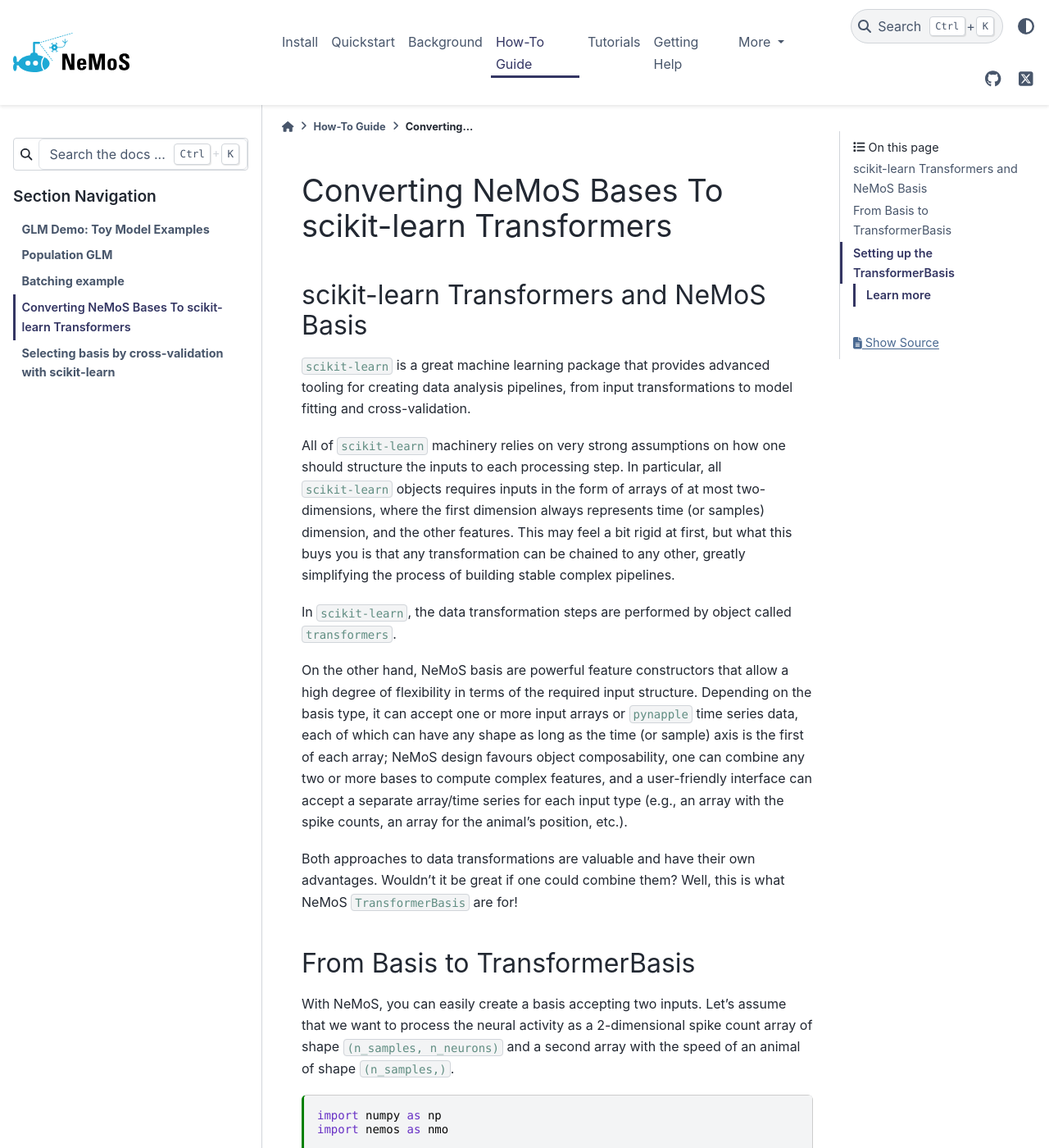
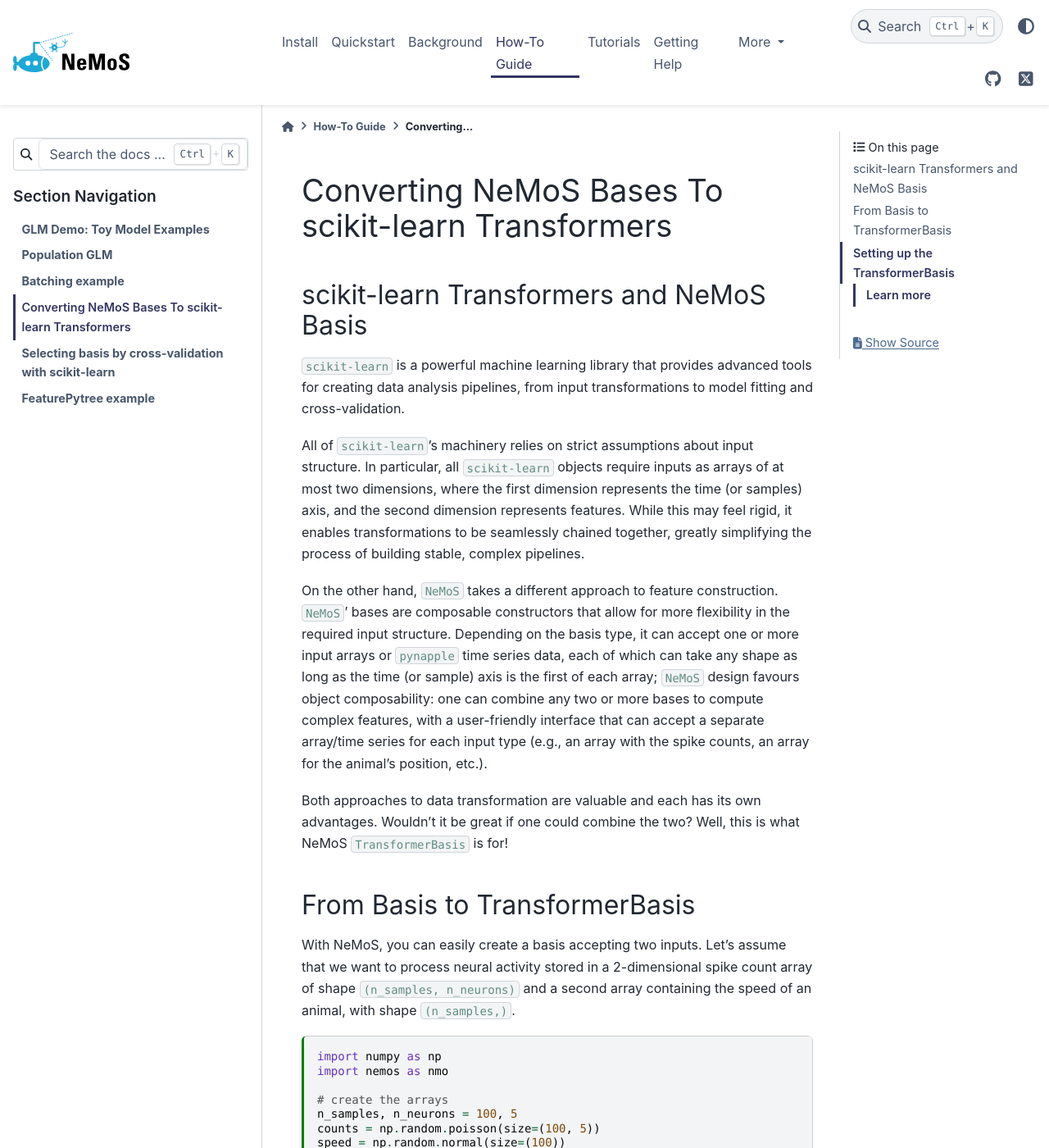
Before and after one commit to flatironinstitute/nemos, a Sphinx documentation site: the page built from docs/how_to_guide/plot_05_transformer_basis.md, in a window 1280 px wide and 1400 px high. Shown: the whole window at 82% size. Built offline with Sphinx 7.4.7 and the PyData theme 0.15.4, drawn with Linux system fonts in a browser that asks for light colours; pages that are not in the unit, such as notebooks, are missing from menus; some of the changed text lies outside the part shown.

Commit message:
edited docs and linted

````diff
--- a/docs/how_to_guide/plot_05_transformer_basis.md
+++ b/docs/how_to_guide/plot_05_transformer_basis.md
@@ -16,27 +16,25 @@
 (tansformer-vs-nemos-basis)=
 ## scikit-learn Transformers and NeMoS Basis
 
-`scikit-learn` is a great machine learning package that provides advanced tooling for creating data analysis pipelines, from input transformations to model fitting and cross-validation.
+`scikit-learn` is a powerful machine learning library that provides advanced tools for creating data analysis pipelines, from input transformations to model fitting and cross-validation.
 
-All of `scikit-learn` machinery relies on very strong assumptions on how one should structure the inputs to each processing step.
-In particular, all `scikit-learn` objects requires inputs in the form of arrays of at most two-dimensions, where the first dimension always represents time (or samples) dimension, and the other features.
-This may feel a bit rigid at first, but what this buys you is that any transformation can be chained to any other, greatly simplifying the process of building stable complex pipelines.
+All of `scikit-learn`'s machinery relies on strict assumptions about input structure. In particular, all `scikit-learn`
+objects require inputs as arrays of at most two dimensions, where the first dimension represents the time (or samples)
+axis, and the second dimension represents features.
+While this may feel rigid, it enables transformations to be seamlessly chained together, greatly simplifying the
+process of building stable, complex pipelines.
 
-In `scikit-learn`, the data transformation steps are performed by object called `transformers`.
+On the other hand, `NeMoS` takes a different approach to feature construction. `NeMoS`' bases are composable constructors that allow for more flexibility in the required input structure.
+Depending on the basis type, it can accept one or more input arrays or `pynapple` time series data, each of which can take any shape as long as the time (or sample) axis is the first of each array;
+`NeMoS` design favours object composability: one can combine any two or more bases to compute complex features, with a user-friendly interface that can accept a separate array/time series for each input type (e.g., an array with the spike counts, an array for the animal's position, etc.).
 
-
-On the other hand, NeMoS basis are powerful feature constructors that allow a high degree of flexibility in terms of the required input structure.
-Depending on the basis type, it can accept one or more input arrays or `pynapple` time series data, each of which can have any shape as long as the time (or sample) axis is the first of each array;
-NeMoS design favours object composability, one can combine any two or more bases to compute complex features, and a user-friendly interface can accept a separate array/time series for each input type (e.g., an array with the spike counts, an array for the animal's position, etc.).
-
-Both approaches to data transformations are valuable and have their own advantages.
-Wouldn't it be great if one could combine them? Well, this is what NeMoS `TransformerBasis` are for!
+Both approaches to data transformation are valuable and each has its own advantages. Wouldn't it be great if one could combine the two? Well, this is what NeMoS `TransformerBasis` is for!
 
 
 ## From Basis to TransformerBasis
 
 
-With NeMoS, you can easily create a basis accepting two inputs. Let's assume that we want to process the neural activity as a 2-dimensional spike count array of shape `(n_samples, n_neurons)` and a second array with the speed of an animal of shape `(n_samples,)`.
+With NeMoS, you can easily create a basis accepting two inputs. Let's assume that we want to process neural activity stored in a 2-dimensional spike count array of shape `(n_samples, n_neurons)` and a second array containing the speed of an animal, with shape `(n_samples,)`.
 
 ```{code-cell} ipython3
 import numpy as np
@@ -83,7 +81,7 @@
 print(bas.n_basis_funcs, trans_bas.n_basis_funcs)
 ```
 
-We can also set attributes of the underlying [`Basis`](nemos.basis._basis.Basis). Note that -- because [`TransformerBasis`](nemos.basis._transformer_basis.TransformerBasis) is created with a copy of the [`Basis`](nemos.basis._basis.Basis) object passed to it -- this does not change the original [`Basis`](nemos.basis._basis.Basis), and neither does changing the original [`Basis`](nemos.basis._basis.Basis) change [`TransformerBasis`](nemos.basis._transformer_basis.TransformerBasis) we created:
+We can also set attributes of the underlying [`Basis`](nemos.basis._basis.Basis). Note that -- because [`TransformerBasis`](nemos.basis._transformer_basis.TransformerBasis) is created with a copy of the [`Basis`](nemos.basis._basis.Basis) object passed to it -- this does not change the original [`Basis`](nemos.basis._basis.Basis), nor does changing the original [`Basis`](nemos.basis._basis.Basis) modify the [`TransformerBasis`](nemos.basis._transformer_basis.TransformerBasis) we created:
 
 
 ```{code-cell} ipython3
@@ -93,11 +91,11 @@
 print(bas.n_basis_funcs, trans_bas.n_basis_funcs)
 ```
 
-As any `sckit-learn` tansformer, the `TransformerBasis` implements `fit`, a preparation step, `transform`, the actual feature computation, and `fit_transform` which chains `fit` and `transform`. These methods comply with the `scikit-learn` input structure convention, and therefore all accepts a single 2D array.
+As with any `sckit-learn` transformer, the `TransformerBasis` implements `fit`, a preparation step, `transform`, the actual feature computation, and `fit_transform` which chains `fit` and `transform`. These methods comply with the `scikit-learn` input structure convention, and therefore they all accept a single 2D array.
 
 ## Setting up the TransformerBasis
 
-At this point we have an object equipped with the correct methods, so now all we have to do is concatenate the inputs into a unique array and call `fit_transform`, right?
+At this point we have an object equipped with the correct methods, so now, all we have to do is concatenate the inputs into a unique array and call `fit_transform`, right?
 
 ```{code-cell} ipython3
 
@@ -115,13 +113,13 @@
     print(repr(e))
 ```
 
-Unfortunately not yet. The problem is that the basis has never interacted with the two separate inputs, and therefore doesn't know which columns of `inp` should be processed by `count_basis` and which by `speed_basis`.
+...Unfortunately, not yet. The problem is that the basis has never interacted with the two separate inputs, and therefore doesn't know which columns of `inp` should be processed by `count_basis` and which by `speed_basis`.
 
-There are several ways in which you can provide this information to the basis. The first one is by calling the method `set_input_shape`.
+You can provide this information by calling the `set_input_shape` method of the basis.
 
-This can be called before or after the transformer basis is defined. The method extracts and store the array shapes excluding the sample axis (which won't be affected in the concatenation).
+This can be called before or after the transformer basis is defined. The method extracts and stores the array shapes excluding the sample axis (which won't be affected in the concatenation).
 
-`set_input_shape` accepts directly the inputs,
+`set_input_shape` directly accepts the inputs:
 
 ```{code-cell} ipython3
 
@@ -129,14 +127,14 @@
 out = composite_basis.to_transformer().fit_transform(inp)
 ```
 
-If the input is 1D or 2D, the number of columns,
+If the input is 1D or 2D, it also accepts the number of columns:
 ```{code-cell} ipython3
 
 composite_basis.set_input_shape(5, 1)
 out = composite_basis.to_transformer().fit_transform(inp)
 ```
 
-A tuple containing the shapes of all axis other than the first,
+A tuple containing the shapes of all the axes other than the first,
 ```{code-cell} ipython3
 
 composite_basis.set_input_shape((5,), (1,))
@@ -160,12 +158,12 @@
 
 :::{note}
 
-If you define a NeMoS basis and call `compute_features` on your inputs, internally, the basis will store the
-input shapes, and the `TransformerBasis` will be ready to process without any direct call to `set_input_shape`.
+If you define a basis and call `compute_features` on your inputs, internally, it will store its shapes,
+and the `TransformerBasis` will be ready to process without any direct call to `set_input_shape`.
 :::
 
-If for some reason you will need to provide an input of different shape to the transformer, you must setup the
-`TransformerBasis` again.
+If for some reason you need to provide an input of different shape to an already set-up transformer, you must reset the
+`TransformerBasis` with `set_input_shape`.
 
 ```{code-cell} ipython3
 
@@ -181,4 +179,4 @@
 
 ### Learn more
 
-If you want to learn more about basis how to select basis hyperparameters with `sklearn` pipelining and cross-validation, check out [this guide](sklearn-how-to).
+If you want to learn more about how to select basis' hyperparameters with `sklearn` pipelining and cross-validation, check out [this how-to guide](sklearn-how-to).
````
Also changed, not shown: other parts of docs/how_to_guide/plot_05_transformer_basis.md (+3 -3 lines), docs/how_to_guide/README.md (+1 -1 lines), docs/index.md (+1 -1 lines), 1 other file.
